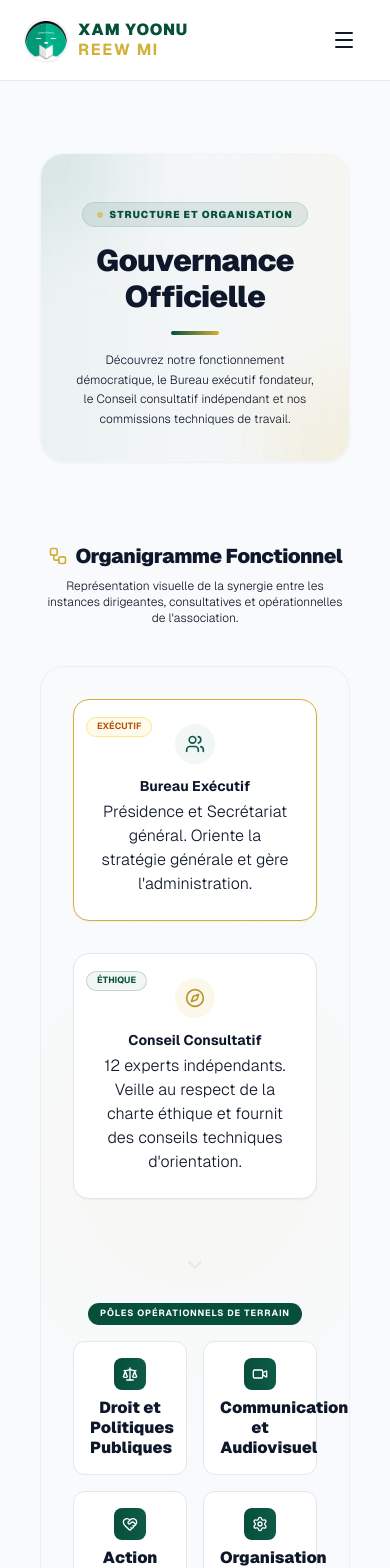
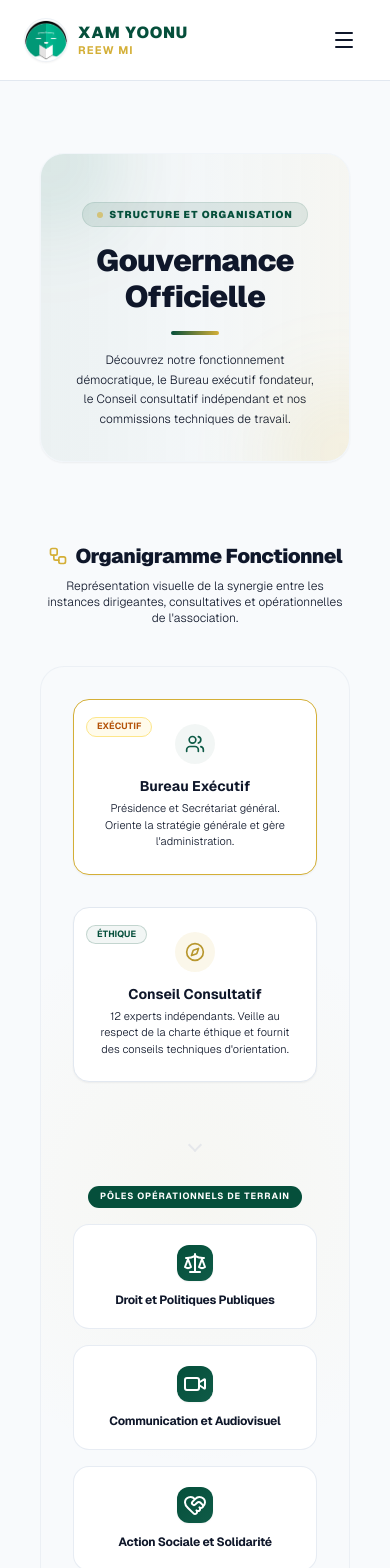
Before and after one commit to papemor94/xam-yoonu-reew-mi, a Next.js app: page /gouvernance in a window 390 px wide. Shown: the top 1568 px of the page. Built offline with nearby package versions, Linux system fonts and the light colour scheme.

Commit message:
design: corriger le debordement des poles sur mobile avec grid-cols-1 responsive

```diff
--- a/app/(public)/gouvernance/page.tsx
+++ b/app/(public)/gouvernance/page.tsx
@@ -174,13 +174,13 @@ export default function GouvernancePage() {
                   Pôles Opérationnels de Terrain
                 </Badge>
               </div>
-              <div className="grid gap-4 grid-cols-2 md:grid-cols-4">
+              <div className="grid gap-4 grid-cols-1 sm:grid-cols-2 md:grid-cols-4">
                 {commissions.map((comm) => (
-                  <div key={comm.id} className="bg-white border border-xyrm-slate-200 p-4 rounded-xl shadow-xxs text-center space-y-2 hover:border-xyrm-green-primary/45 transition-colors">
-                    <div className={`mx-auto flex h-8 w-8 items-center justify-center rounded-lg text-white bg-gradient-to-r ${comm.color}`}>
-                      <comm.icon className="h-4 w-4" />
+                  <div key={comm.id} className="bg-white border border-xyrm-slate-200/80 p-5 rounded-2xl shadow-xxs text-center space-y-3 hover:border-xyrm-green-primary/45 transition-all hover:shadow-xs group">
+                    <div className={`mx-auto flex h-9 w-9 items-center justify-center rounded-xl text-white bg-gradient-to-br ${comm.color} shadow-sm group-hover:scale-105 transition-transform`}>
+                      <comm.icon className="h-4.5 w-4.5" />
                     </div>
-                    <h5 className="text-xxs font-black text-xyrm-slate-900 leading-tight">
+                    <h5 className="text-xs md:text-sm font-bold text-xyrm-slate-900 leading-tight tracking-tight px-1">
                       {comm.title}
                     </h5>
                   </div>
--- a/tailwind.config.ts
+++ b/tailwind.config.ts
@@ -8,6 +8,13 @@ const config: Config = {
   ],
   theme: {
     extend: {
+      fontSize: {
+        xxs: "0.6875rem", // 11px
+        "2.5xl": "1.75rem",
+        "3.5xl": "2.125rem",
+        "4.5xl": "2.75rem",
+        "6.5xl": "4.25rem",
+      },
       colors: {
         background: "var(--background)",
         foreground: "var(--foreground)",
```
